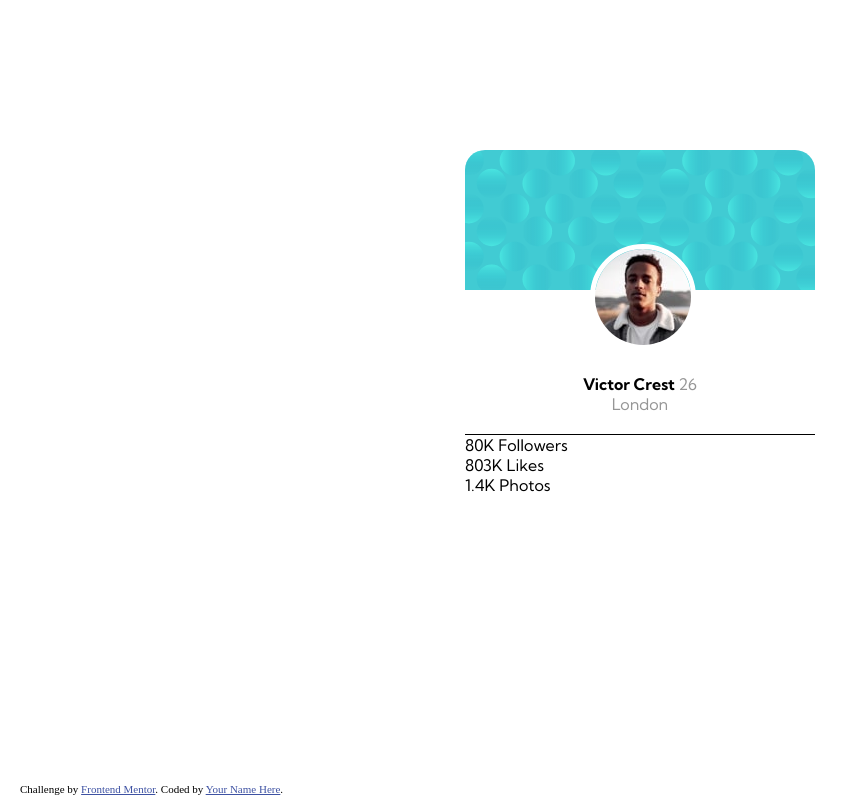
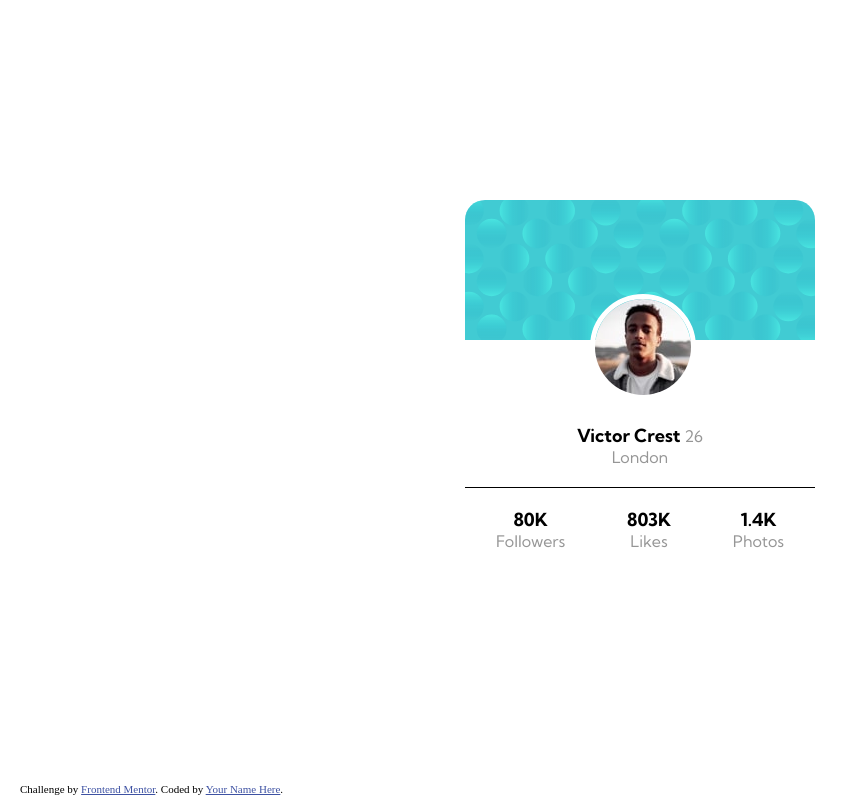
Before and after one commit to FlorentParis/ProfileCardComponent, a plain HTML site: page index.html in a window 1280 px wide. Shown: the whole page, without its empty margins (0-858 px from the left). Drawn offline with Linux system fonts and the light colour scheme.

Commit message:
placement

```diff
--- a/index.html
+++ b/index.html
@@ -21,15 +21,15 @@
     </div>
     <div id="social">
       <div class="square1">
-        <span>80K</span>
+        <span>80K</span><br>
         <span class="subtitle">Followers</span>
       </div>
       <div class="square2">
-        <span>803K</span>
+        <span>803K</span><br>
         <span class="subtitle">Likes</span>
       </div>
       <div class="square3">
-        <span>1.4K</span>
+        <span>1.4K</span><br>
         <span class="subtitle">Photos</span>
       </div>
     </div>
--- a/style.css
+++ b/style.css
@@ -6,7 +6,7 @@ body{
 }
 #card{
     width: 350px;
-    height: 500px;
+    height: 400px;
     position: absolute;
     top: 50%; left: 50%;
     transform: translate(-50%, -50%);
@@ -32,10 +32,12 @@ span{
 #card #profil #name{
     font-weight: 700;
     margin-bottom: 5px;
+    font-size: 18px;
 }
 #card #profil #age{
     color: hsl(0, 0%, 59%);
     font-weight: 400;
+    font-size: 16px;
 }
 #card #profil #city{
     color: hsl(0, 0%, 59%);
@@ -44,6 +46,19 @@ span{
     height: 150px;
     width: 350px;
     border-top: 1px solid black;
+    display: grid;
+    grid-template-columns: auto auto auto;
+    text-align: center;
+    padding-top: 20px;
+}
+#card #social span{
+    font-weight: 700;
+    font-size: 18px;
+}
+#card #social .subtitle{
+    font-size: 16px;
+    font-weight: 400;
+    color: hsl(0, 0%, 59%);;
 }
 .attribution {
     font-size: 11px;
```
